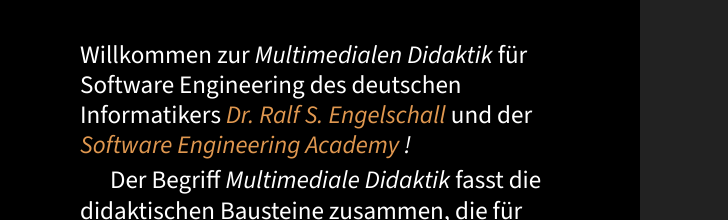
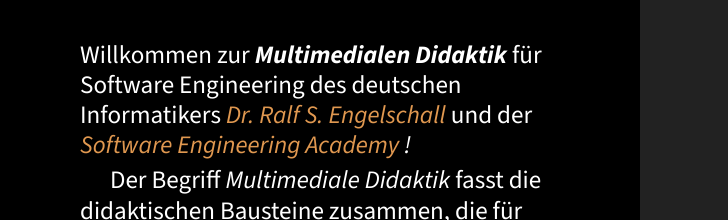
Before and after one commit to softeng-academy/multimediale-didaktik, a website: page web/index.html in a window 1280 px wide. Shown: the top 220 px of the page, 0-728 px from the left. Drawn offline with Linux system fonts and the light colour scheme; files whose address does not match are found by name.

Commit message:
mark it bold the first time

```diff
--- a/web/index.html
+++ b/web/index.html
@@ -17,7 +17,7 @@
     <body>
         <div class="row">
             <div class="left bg-black fn-large">
-                Willkommen zur <i>Multimedialen Didaktik</i>
+                Willkommen zur <b><i>Multimedialen Didaktik</i></b>
                 für Software Engineering des deutschen Informatikers
                 <a href="mailto:rse@engelschall.com"><i>Dr. Ralf S. Engelschall</i></a>
                 und der <a href="https://softeng.academy"><i>Software Engineering Academy</i></a> <i>!</i>
```
